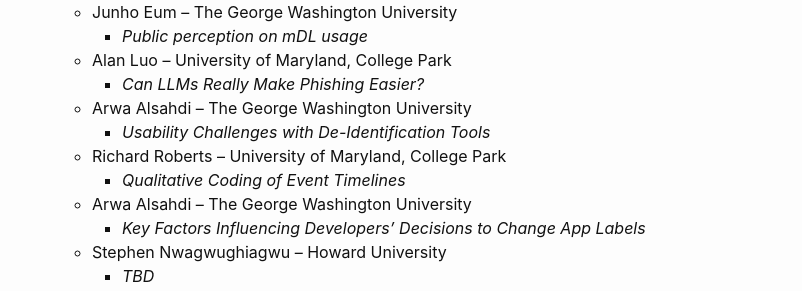
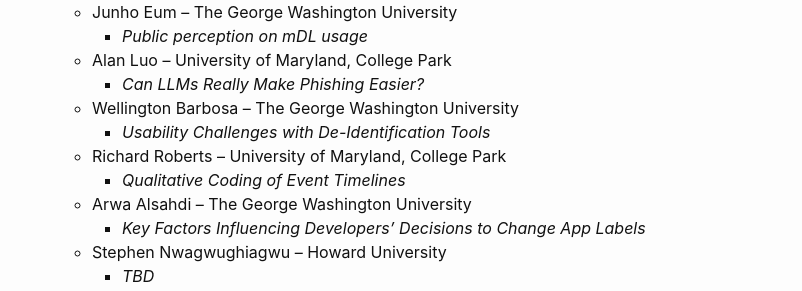
Before and after one commit to CACTUS-Colloquium/CACTUS-Colloquium.github.io, a Jekyll site: the page built from _posts/2024-12-10-index.md, in a window 1280 px wide and 900 px high, scrolled down 1630 px. Shown: the part 162-453 px from the top of the window, without its empty margins (238-1040 px from the left). Built offline with Jekyll 4.4.1, drawn with Linux system fonts in a browser that asks for light colours.

Commit message:
fixing a speaker

```diff
--- a/_posts/2024-12-10-index.md
+++ b/_posts/2024-12-10-index.md
@@ -63,7 +63,7 @@ Registration is [open](https://go.umd.edu/CACTUS-F24)!
      * *Public perception on mDL usage*
    * Alan Luo -- University of Maryland, College Park
      * *Can LLMs Really Make Phishing Easier?*
-   * Arwa Alsahdi -- The George Washington University
+   * Wellington Barbosa -- The George Washington University
      * *Usability Challenges with De-Identification Tools*
    * Richard Roberts -- University of Maryland, College Park
      * *Qualitative Coding of Event Timelines*
```
